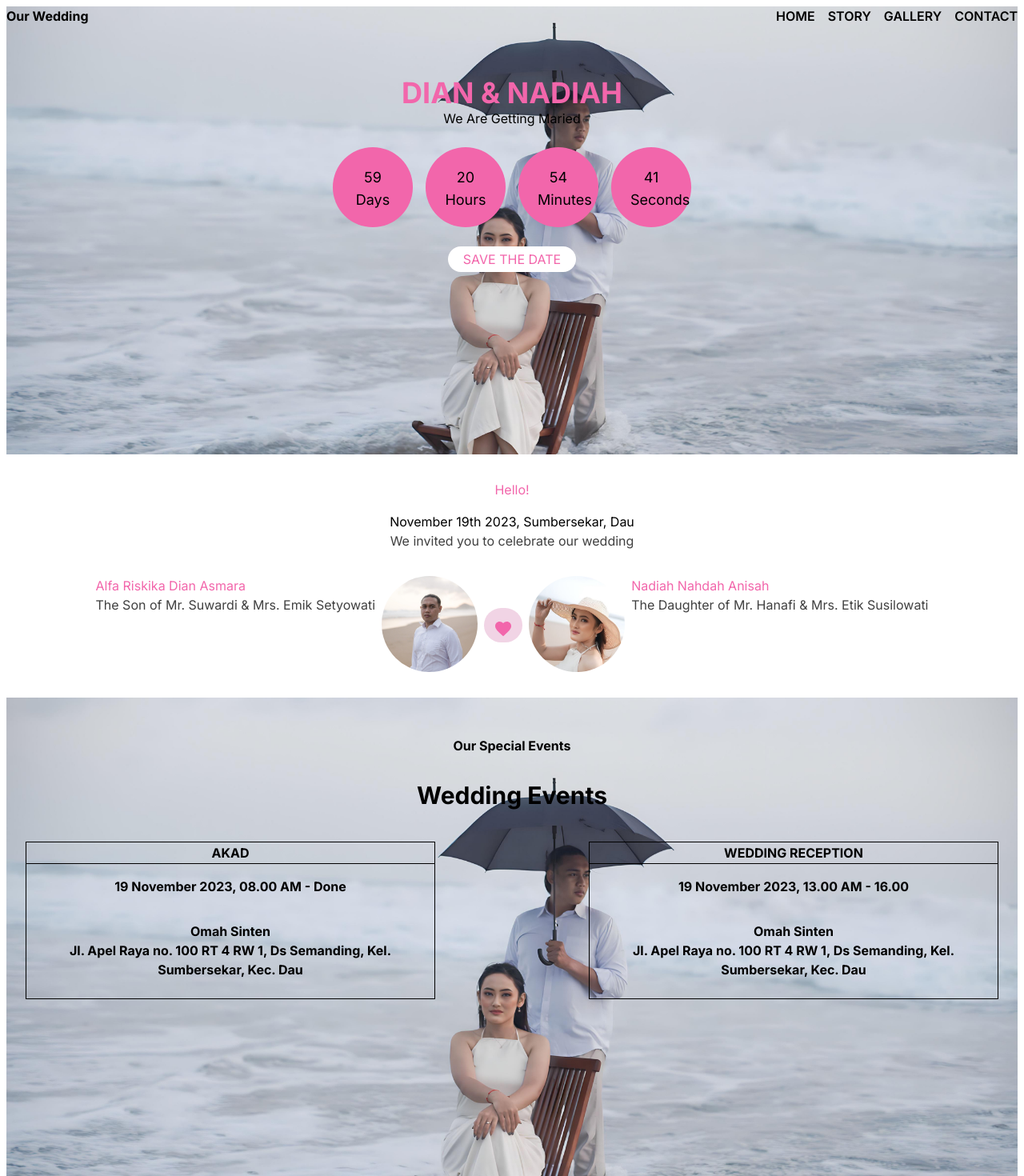
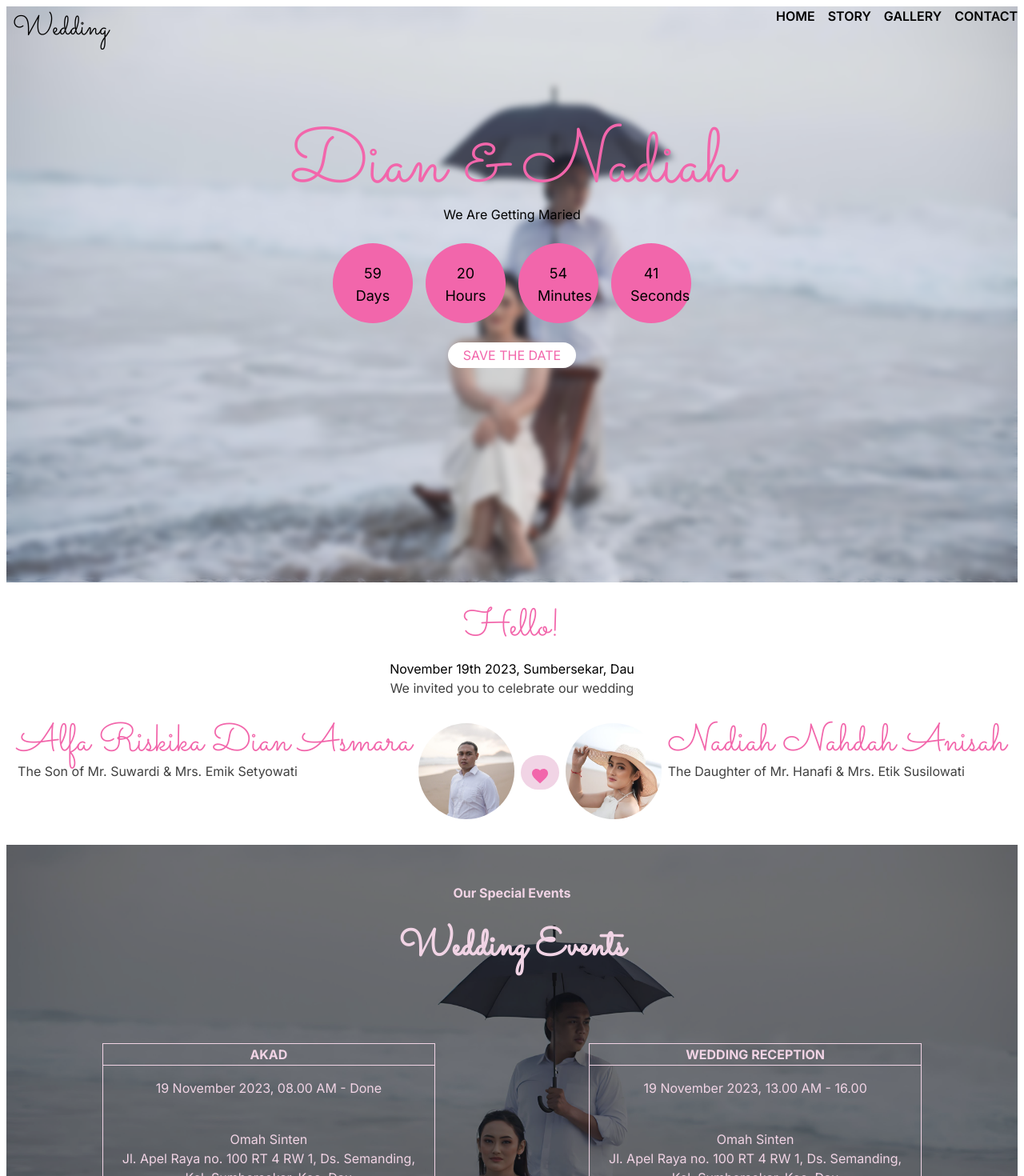
Before and after one commit to nadiahna/new-invitate, a Next.js app: page / in a window 1280 px wide. Shown: the top 1470 px of the page at 80% size. Built offline with nearby package versions, Linux system fonts and the light colour scheme.

Commit message:
adjust style and add font

```diff
--- a/src/pages/_app.tsx
+++ b/src/pages/_app.tsx
@@ -1,6 +1,18 @@
 import '@/styles/globals.css'
 import type { AppProps } from 'next/app'
+import { Sacramento } from 'next/font/google'
+
+const sacramento = Sacramento({
+  weight: "400",
+  style: 'normal',
+  subsets: ['latin'],
+  variable: '--font-sacramento',
+})
 
 export default function App({ Component, pageProps }: AppProps) {
-  return <Component {...pageProps} />
+  return (
+    <main className={`${sacramento.variable} font-sans`}>
+      <Component {...pageProps} />
+    </main>
+  )
 }
--- a/src/pages/index.tsx
+++ b/src/pages/index.tsx
@@ -23,9 +23,10 @@ export default function Home() {
     >
       <div>
         {/* head section */}
-        <div className="bg-header2 bg-center bg-no-repeat bg-cover h-[35rem]">
-          <div className="flex flex-row justify-between font-semibold">
-            <h1 className="font-bold"> Our Wedding </h1>
+        <div className="w-full bg-header2 bg-center bg-no-repeat bg-cover h-[45rem]">
+          <div className="backdrop-blur-sm w-full h-full">
+            <div className="flex flex-row justify-between font-semibold backdrop-blur-lg">
+              <h1 className="font-medium font-sacramento text-4xl p-2">Wedding </h1>
               <div className="space-x-4 hover:shadow-lg max-w-6xl">
                 <button className='hover:bg-pink-light hover:text-pink-primary'> HOME</button>
                 <button className='hover:bg-pink-light hover:text-pink-primary'>STORY</button>
@@ -34,8 +35,8 @@ export default function Home() {
               </div>
             </div>
 
-          <div className='text-center mt-16'>
-            <h3 className='text-4xl text-pink-primary font-bold'> DIAN & NADIAH </h3>
+            <div className='text-center mt-24'>
+              <h3 className='text-8xl text-pink-primary font-medium font-sacramento'> Dian & Nadiah </h3>
               <p>We Are Getting Maried</p>
               <div className='text-center flex flex-column justify-center my-4'>
                 <p className='animate-pulseNoTrans m-2 p-6 w-[100px] h-[100px] text-lg bg-pink-primary rounded-full'>{days ? days : 0} <br /> Days</p>
@@ -46,17 +47,18 @@ export default function Home() {
               <div className='items-center bg-white text-pink-primary rounded-full w-40 py-1 m-auto text-center'>SAVE THE DATE</div>
             </div>
           </div>
+        </div>
         {/* profile section */}
         <div className='my-8'>
           <div className='text-center'>
-            <h1 className='text-pink-primary mb-4'>Hello!</h1>
+            <h1 className='text-pink-primary mb-4 font-sacramento text-5xl font-medium'>Hello!</h1>
             <p className='text-black'>November 19th 2023, Sumbersekar, Dau </p>
             <label className='text-grey'>We invited you to celebrate our wedding</label>
           </div>
           <div className='flex flex-row space-x-2 justify-center mt-8'>
             <div className="flex flex-row space-x-2">
               <section>
-                <h2 className='text-pink-primary'>Alfa Riskika Dian Asmara</h2>
+                <h2 className='text-pink-primary font-sacramento text-5xl'>Alfa Riskika Dian Asmara</h2>
                 <p className='text-grey'>The Son of Mr. Suwardi & Mrs. Emik Setyowati</p>
               </section>
               <div style={{ overflow: 'hidden', width: '120px', height: '120px' }} className="rounded-full">
@@ -82,7 +84,7 @@ export default function Home() {
                 />
               </div>
               <section>
-                <h2 className='text-pink-primary'>Nadiah Nahdah Anisah</h2>
+                <h2 className='text-pink-primary font-sacramento text-5xl'>Nadiah Nahdah Anisah</h2>
                 <p className='text-grey'>The Daughter of Mr. Hanafi & Mrs. Etik Susilowati</p>
               </section>
             </div>
@@ -90,40 +92,42 @@ export default function Home() {
         </div>
 
         {/* event details */}
-        <div className="bg-header2 text-center p-6 h-[45rem] bg-cover bg-center">
-          <div>
-            <h4 className='font-bold mt-6'>Our Special Events</h4>
-            <h1 className='text-3xl font-bold my-8'>Wedding Events</h1>
-            <div className="flex flex-row mt-10 justify-center items-center space-x-48">
+        <div className="bg-header2 text-center h-[45rem] bg-cover bg-center text-pink-light">
+          <div className='backdrop-brightness-50 w-full h-full'>
+            <h4 className='font-bold pt-12'>Our Special Events</h4>
+            <h1 className='font-sacramento text-5xl font-semibold py-8'>Wedding Events</h1>
+            <div className="flex flex-row mt-16 justify-center items-center space-x-48">
               {/* table1 */}
-              <table className='border font-bold '>
+              <table className='border'>
                 <tbody>
                   <tr>
-                    <th className='border'>AKAD</th>
+                    <th className='border font-bold'>AKAD</th>
                   </tr>
                   <tr>
                     <td className='py-4'>19 November 2023, 08.00 AM - Done</td>
                   </tr>
                   <tr>
-                    <td className='p-4 pb-6'>
+                    <td className='p-6 pb-6'>
                       Omah Sinten <br />
-                      Jl. Apel Raya no. 100 RT 4 RW 1, Ds Semanding, Kel. Sumbersekar, Kec. Dau</td>
+                      Jl. Apel Raya no. 100 RT 4 RW 1, Ds. Semanding, <br />
+                      Kel. Sumbersekar, Kec. Dau</td>
                   </tr>
                 </tbody>
               </table>
               {/* table2 */}
-              <table className='border font-bold'>
+              <table className='border'>
                 <tbody>
                   <tr>
-                    <th className='border'>WEDDING RECEPTION</th>
+                    <th className='border font-bold'>WEDDING RECEPTION</th>
                   </tr>
 
                   <tr>
                     <td className='py-4'>19 November 2023, 13.00 AM - 16.00</td>
                   </tr>
                   <tr>
-                    <td className='p-4 pb-6'>Omah Sinten <br />
-                      Jl. Apel Raya no. 100 RT 4 RW 1, Ds Semanding, Kel. Sumbersekar, Kec. Dau</td>
+                    <td className='p-6 pb-6'>Omah Sinten <br />
+                      Jl. Apel Raya no. 100 RT 4 RW 1, Ds. Semanding,<br />
+                      Kel. Sumbersekar, Kec. Dau</td>
                   </tr>
                 </tbody>
               </table>
@@ -134,7 +138,7 @@ export default function Home() {
 
         {/* our story */}
         <div className='mt-8 text-grey text-center'>
-          <h1 className='text-3xl font-bold text-pink-primary'>Our Story</h1>
+          <h1 className='text-6xl font-sacramento font-semibold text-pink-primary'>Our Story</h1>
           <p>First Meet</p>
           <p>First Date</p>
           <p>In A Relationship</p>
@@ -142,12 +146,14 @@ export default function Home() {
 
         {/* gallery */}
         <div className='mt-8 text-grey text-center'>
-          <h1 className='text-3xl font-bold text-pink-primary'>Our Memories</h1>
-          <div className='justify-center space-x-2'>
-            <Image alt='pic3' src="/memories1.jpg" className="" width="750" height="750" /> <br />
-            <Image alt='pic4' src="/bride.jpg" className="" width="50" height="50" />
-            <Image alt='pic5' src="/dian.jpg" className="" width="50" height="50" />
-            <Image alt='pic6' src="/bride.jpg" className="" width="50" height="50" />
+          <h1 className='text-6xl font-sacramento font-semibold text-pink-primary'>Our Memories</h1>
+          <div className='grid grid-cols-3 justify-center gap-2'>
+            <Image alt='pic3' src="/memories1.jpg" className="" width="720" height="720" />
+            <Image alt='pic4' src="/memories2.jpg" className="" width="720" height="720" />
+            <Image alt='pic5' src="/memories3.jpg" className="" width="720" height="720" />
+            <Image alt='pic6' src="/memories1.jpg" className="" width="720" height="720" />
+            <Image alt='pic7' src="/memories2.jpg" className="" width="720" height="720" />
+            <Image alt='pic8' src="/memories3.jpg" className="" width="720" height="720" />
           </div>
         </div>
 
--- a/tailwind.config.js
+++ b/tailwind.config.js
@@ -18,6 +18,9 @@ module.exports = {
 
     },
     extend: {
+      fontFamily: {
+        sacramento: ['var(--font-sacramento)'],
+      },
       backgroundImage: {
         'gradient-radial': 'radial-gradient(var(--tw-gradient-stops))',
         'gradient-conic':
```
Also changed, not shown: public/memories2.jpg (added), public/memories3.jpg (added). Lines whose indentation alone changed are shown as unchanged.
